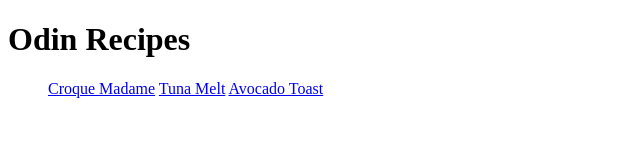
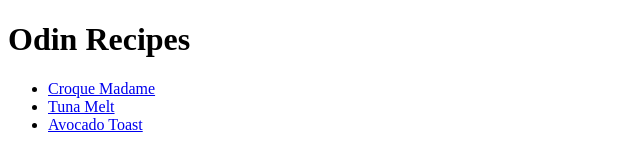
Before and after one commit to bakulm4/odin-recipes, a plain HTML site: page index.html in a window 1280 px wide. Shown: the whole page, without its empty margins (0-640 px from the left). Drawn offline with Linux system fonts and the light colour scheme.

Commit message:
Display recipe links as a lit

```diff
--- a/index.html
+++ b/index.html
@@ -9,9 +9,9 @@
 <body>
     <h1>Odin Recipes</h1>
     <ul>
-        <a href="./recipes/croque-madame.html">Croque Madame</a>
-        <a href="./recipes/tuna-melt.html">Tuna Melt</a>
-        <a href="./recipes/avocado-toast.html">Avocado Toast</a>
+       <li><a href="./recipes/croque-madame.html">Croque Madame</a></li>
+       <li><a href="./recipes/tuna-melt.html">Tuna Melt</a></li>
+       <li><a href="./recipes/avocado-toast.html">Avocado Toast</a></li>
     </ul>
 </body>
 </html>
```
